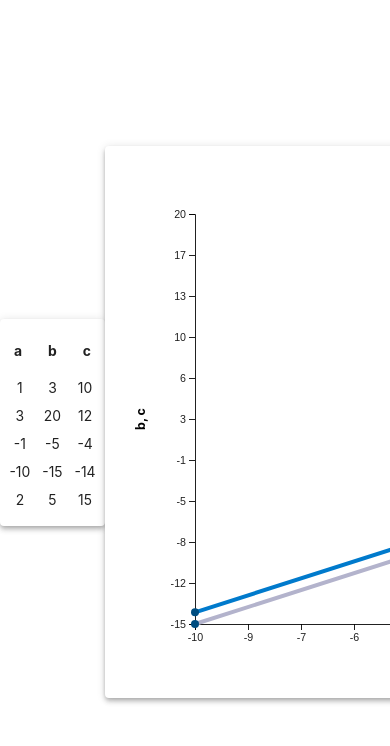
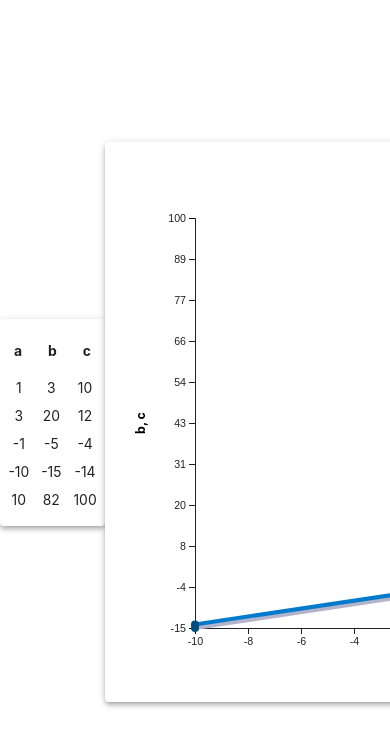
Before and after one commit to MalloryLeeWong/table-chart-app, a React (Create React App) app: page / in a window 390 px wide. Shown: the top 746 px of the page. Built offline with nearby package versions, Linux system fonts and the light colour scheme.

Commit message:
style: responsive to longer data inputs

```diff
--- a/src/App.css
+++ b/src/App.css
@@ -1,3 +1,20 @@
+
+/* ------------------------
+    Grid View
+------------------------ */
+
+* {
+  box-sizing: border-box;
+}
+
+.table-main {
+  float:left;
+}
+
+.chart-main {
+  float:left;
+}
+
 /* ------------------------
     App
 ------------------------ */
@@ -45,6 +62,10 @@
     Chart
 ------------------------ */
 
+.chart {
+  float: left;
+}
+
 .axis {
   font-size: 60%;
 }
@@ -55,23 +76,20 @@
 }
 
 .title {
-  padding-top: 15px
+  padding-top: 3%
+}
+
+.legend-text {
+  padding-right: 3%
 }
 
 /* ------------------------
     Table
 ------------------------ */
 
-/* .table {
-  text-align: center;
-  font-size: 70%;
-  padding: 20px auto 20px auto;
+.table {
+  float: left;
 }
-
-td, th, tr {
-  padding: 8% 8%;
-  text-align: center;
-} */
 
 .header {
   display: flex;
--- a/src/App.js
+++ b/src/App.js
@@ -4,27 +4,34 @@ import ChartWrapper from './chart-wrapper';
 import TableWrapper from './table-wrapper';
 
 function App() {
+  // Data inputs for each chart is loaded here to demo the front-end but it could come from a server or seed file instead
 
-  // Data inputs for each chart is loaded here to demo the front-end but it could come from a server or seed file instead
+  // original data sample
+
   // let data = [
   //   { a: 1, b: 3, c: 10 },
   //   { a: 3, b: 20, c: 12 },
   //   { a: -1, b: -5, c: -4 },
   // ];
 
+  // data sample 2 longer
   let data = [
     { a: 1, b: 3, c: 10 },
     { a: 3, b: 20, c: 12 },
     { a: -1, b: -5, c: -4 },
     { a: -10, b: -15, c: -14 },
-    { a: 2, b: 5, c: 15 },
+    { a: 10, b: 82, c: 100 },
   ];
 
   return (
     <div className="App">
-      <div className='App-header'>
-        <TableWrapper chartData={data}/>
-        <ChartWrapper chartData={data} />
+      <div className="App-header">
+          <div className="table-main">
+            <TableWrapper chartData={data} />
+          </div>
+          <div className="chart-main">
+            <ChartWrapper chartData={data} />
+          </div>
       </div>
     </div>
   );
--- a/src/chart-d3.js
+++ b/src/chart-d3.js
@@ -176,14 +176,14 @@ export default class D3Chart {
       .attr('cx', 600)
       .attr('cy', (HEIGHT / 2) * 1.1)
       .attr('r', 6)
-      .style('fill', '#004d80'); // dark blue
+      .style('fill', '#004d80') // dark blue
 
     vis.svg
       .append('circle')
       .attr('cx', 600)
       .attr('cy', HEIGHT / 2)
       .attr('r', 6)
-      .style('fill', '#b3b3cc'); // grey
+      .style('fill', '#b3b3cc') // grey
 
     // Create legend text
     vis.svg
@@ -192,7 +192,8 @@ export default class D3Chart {
       .attr('y', (HEIGHT / 2) * 1.1)
       .text('c')
       .style('font-size', '60%')
-      .attr('alignment-baseline', 'middle');
+      .attr('alignment-baseline', 'middle')
+      .attr('class', 'legend-text')
 
     vis.svg
       .append('text')
@@ -200,7 +201,9 @@ export default class D3Chart {
       .attr('y', HEIGHT / 2)
       .text('b') // b is grey
       .style('font-size', '60%')
-      .attr('alignment-baseline', 'middle');
+      .attr('alignment-baseline', 'middle')
+      .style('padding-right', '3%')
+      .attr('class', 'legend-text')
 
     // Create Tooltips for lines
     vis.Tooltip = d3
--- a/src/chart-wrapper.js
+++ b/src/chart-wrapper.js
@@ -21,7 +21,7 @@ class ChartWrapper extends Component {
       <div>
         <Paper className="chart" elevation={4}>
           <div className="title">
-          <Typography variant="h5">B and C</Typography>
+          <Typography variant="h5">b and c</Typography>
           </div>
           <div ref="chartWrapper" />
         </Paper>
```
